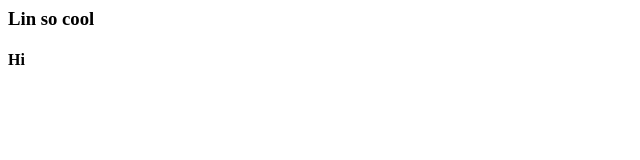
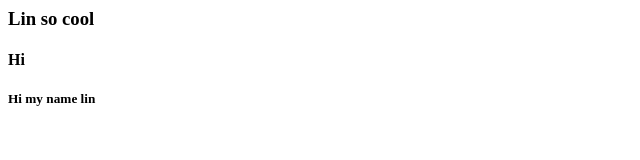
Before and after one commit to nathanlin710/Spotifriend, a plain HTML site: page index.html in a window 1280 px wide. Shown: the full height of the page, 0-640 px from the left. Drawn offline with Linux system fonts and the light colour scheme.

Commit message:
I updated index.html

```diff
--- a/index.html
+++ b/index.html
@@ -1,2 +1,3 @@
 <h3>Lin so cool</h3>
 <h4>Hi</h4>
+<h5>Hi my name lin</h5>
```
